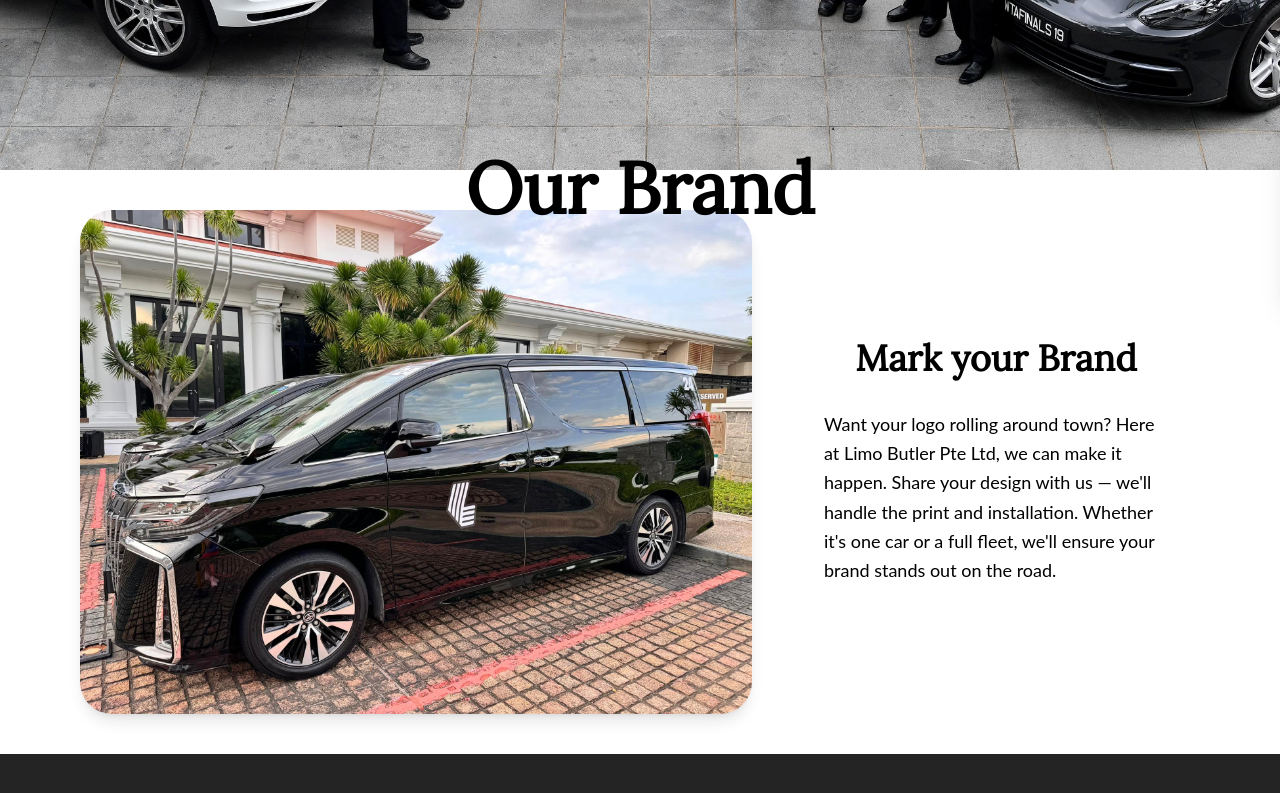
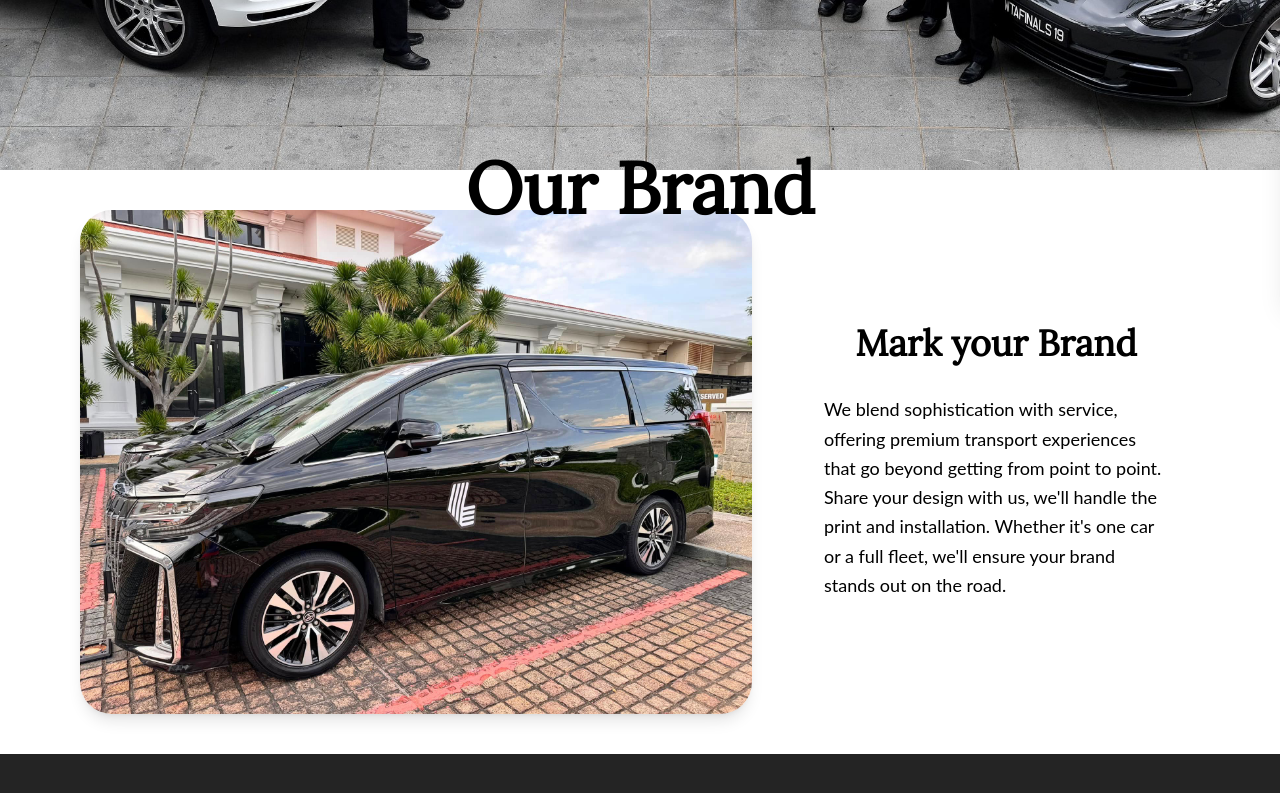
Before and after one commit to YeoBohShin/LB-main, a React (Vite) app: page /LB-main/branding in a window 1280 px wide. Shown: the part 502-1295 px from the top of the page. Built offline with nearby package versions, Linux system fonts and the light colour scheme.

Commit message:
Change Branding wordings

```diff
--- a/src/Branding/Branding.jsx
+++ b/src/Branding/Branding.jsx
@@ -23,8 +23,9 @@ export default function Branding() {
         <div className="text-center">
           <h1 className="text-4xl font-semibold m-8 text-center">Mark your Brand</h1>
           <p className="text-lg m-8 max-w-3xl leading-relaxed text-left">
-            Want your logo rolling around town? Here at Limo Butler Pte Ltd, we can make it happen.
-            Share your design with us — we'll handle the print and installation.
+            We blend sophistication with service, offering premium transport experiences
+            that go beyond getting from point to point.
+            Share your design with us, we'll handle the print and installation.
             Whether it's one car or a full fleet, we'll ensure your brand stands out on the road.
           </p>
           </div>
--- a/src/Branding/BrandingHomePage.jsx
+++ b/src/Branding/BrandingHomePage.jsx
@@ -5,17 +5,16 @@ export default function BrandingHomePage() {
   return (
     <div className="flex flex-col xl:flex-row-reverse items-center xl:min-h-screen mb-5 xl:mb-0 mx-5 xl:mx-0">
       <motion.div
-        className="flex flex-col items-center justify-center text-center p-8 xl:absolute xl:top-19/4 xl:left-1/7 xl:w-1/4 bg-base-200 rounded-4xl shadow-lg z-10 mb-5 xl:mb-0"
+        className="flex flex-col items-center justify-center text-center p-8 xl:absolute xl:top-24/5 xl:left-1/7 xl:w-1/4 bg-base-200 rounded-4xl shadow-lg z-10 mb-5 xl:mb-0"
         initial={{ x: 100, opacity: 0 }}
         whileInView={{ x: 0, opacity: 1 }}
         viewport={{ once: true, amount: 0.3 }}
         transition={{ type: "spring", stiffness: 50, damping: 20, duration: 0.8 }}
         >
         <h1 className="text-4xl font-bold mb-4">Branding</h1>
-        <p className="mb-3">We blend sophistication with service, offering premium transport
-          experiences that go beyond getting from point to point. Your brand stands for
-          reliability, elegance, and unmatched attention to detail. Because every journey
-          should feel special.</p>
+        <p className="mb-3">
+          Want your logo rolling around town? Here at Limo Butler Pte Ltd, we can make it happen.
+        </p>
         <Link to="/branding" className="btn btn-primary">Find out more</Link>
       </motion.div>
       <motion.img
```
